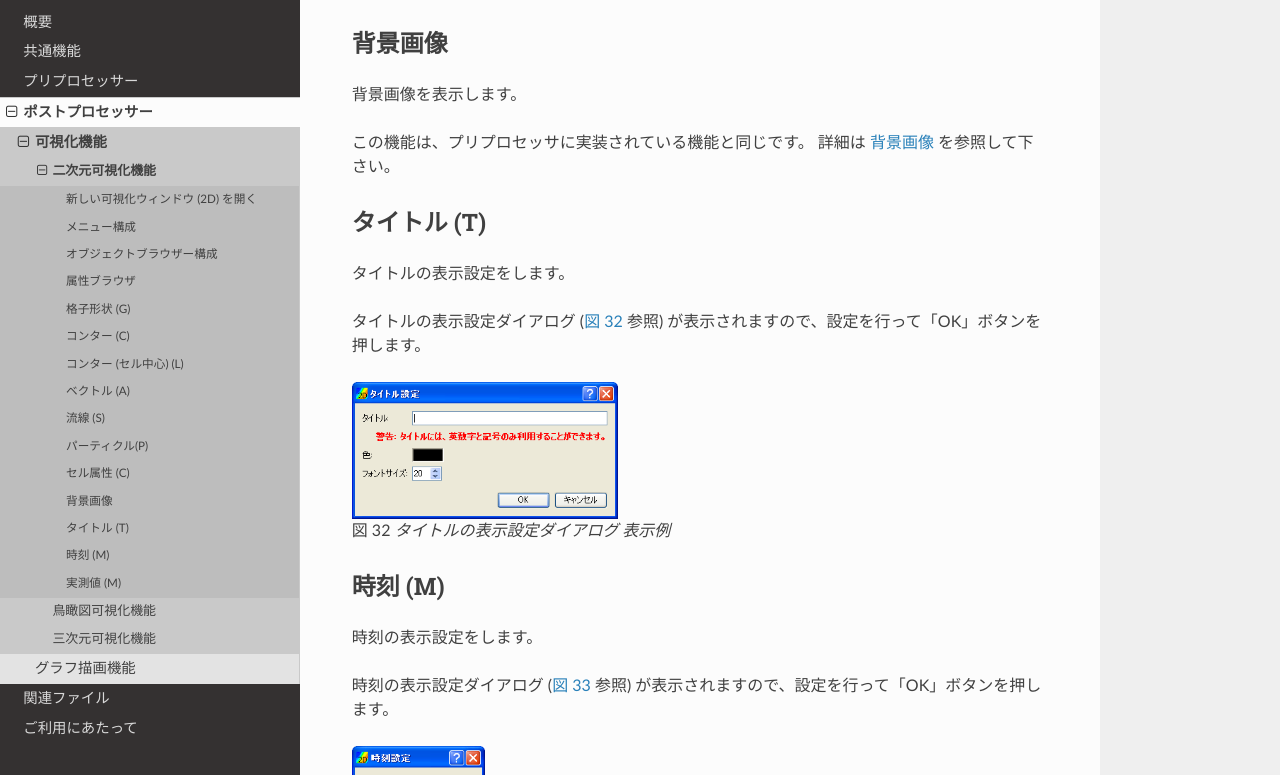
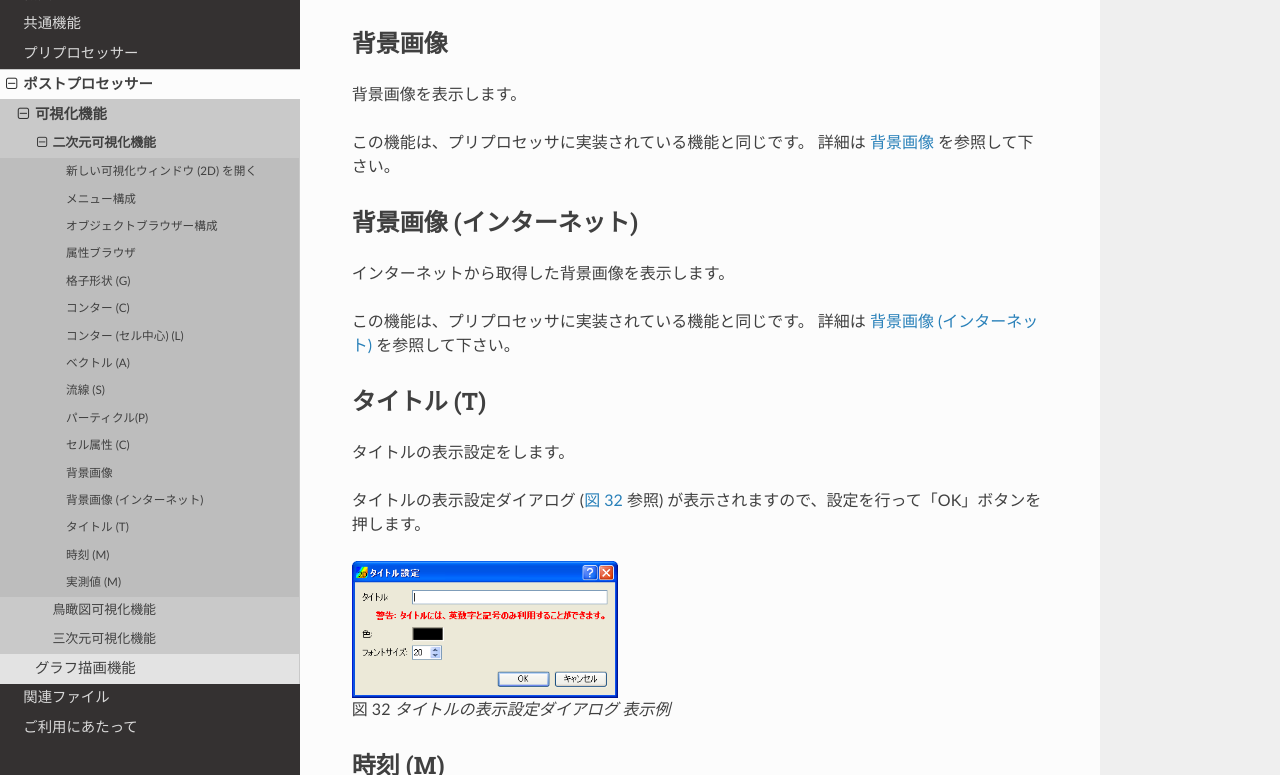
Before and after one commit to i-RIC/gui_user_manual, a Sphinx documentation site: the page built from source/05/01/01_vis2d.rst, in a window 1280 px wide and 900 px high, scrolled down 11502 px, cut to the strip 125-900 px from the top of the window. Built offline with Sphinx 7.4.7 and the Read the Docs theme 2.0.0, drawn with Linux system fonts in a browser that asks for light colours.

Commit message:
Description about [Background Images(Internet)] is added to page on vis2d window.

```diff
--- a/source/04/02_object_browser.rst
+++ b/source/04/02_object_browser.rst
@@ -48,6 +48,8 @@
 背景画像をインポートして表示する際に使用します。
 背景画像に関する操作については、
 :ref:`sec_pre_bg_image_data` を参照して下さい。
+
+.. _sec_pre_ob_bg_internet:
 
 背景画像 (インターネット)
 -------------------------
--- a/source/05/01/01_vis2d.rst
+++ b/source/05/01/01_vis2d.rst
@@ -417,6 +417,14 @@
 この機能は、プリプロセッサに実装されている機能と同じです。
 詳細は :ref:`sec_pre_bg_image_data` を参照して下さい。
 
+背景画像 (インターネット)
+------------------------
+
+インターネットから取得した背景画像を表示します。
+
+この機能は、プリプロセッサに実装されている機能と同じです。
+詳細は :ref:`sec_pre_ob_bg_internet` を参照して下さい。
+
 タイトル (T)
 --------------
 
```
